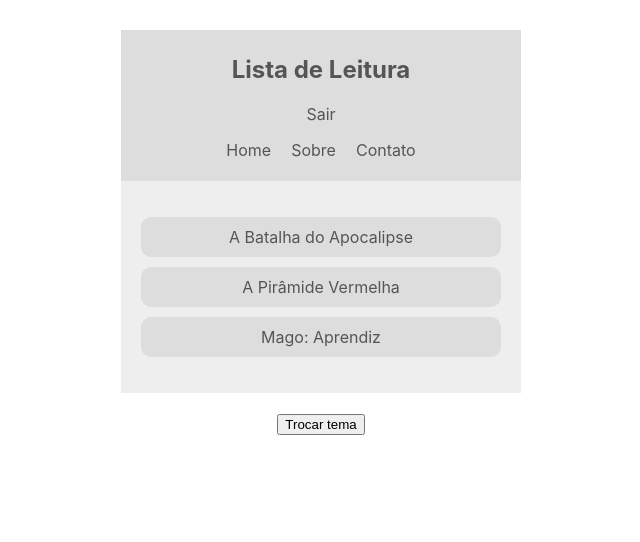
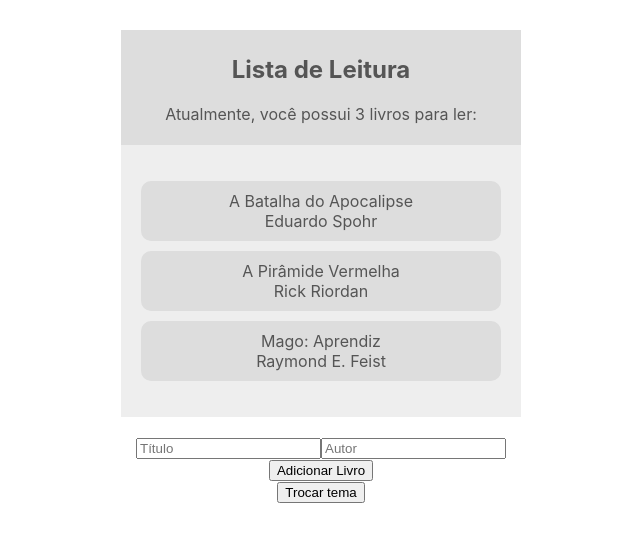
Before and after one commit to Matheuslm10/reading-list, a React (Create React App) app in the folder reading-list/: page / in a window 1280 px wide. Shown: the top 542 px of the page, without its empty margins (319-959 px from the left). Built offline with nearby package versions, Linux system fonts and the light colour scheme.

Commit message:
Feature de adicionar novo livro

```diff
--- a/reading-list/package.json
+++ b/reading-list/package.json
@@ -8,7 +8,8 @@
     "@testing-library/user-event": "^7.2.1",
     "react": "^16.13.1",
     "react-dom": "^16.13.1",
-    "react-scripts": "3.4.1"
+    "react-scripts": "3.4.1",
+    "uuid": "^8.0.0"
   },
   "scripts": {
     "start": "react-scripts start",
--- a/reading-list/src/App.js
+++ b/reading-list/src/App.js
@@ -3,21 +3,20 @@ import BookList from "./components/BookList";
 import Navbar from "./components/Navbar";
 import ThemeContextProvider from "./contexts/ThemeContext";
 import ThemeToggle from "./components/ThemeToggle";
-import AuthContextProvider from "./contexts/AuthContext";
 import BookContextProvider from "./contexts/BookContext";
+import NewBookForm from "./components/NewBookForm";
 
 function App() {
   return (
     <div className="App">
-      <AuthContextProvider>
-        <ThemeContextProvider>
+      <ThemeContextProvider>
+        <BookContextProvider>
           <Navbar />
-          <BookContextProvider>
-            <BookList />
-          </BookContextProvider>
-          <ThemeToggle />
-        </ThemeContextProvider>
-      </AuthContextProvider>
+          <BookList />
+          <NewBookForm />
+        </BookContextProvider>
+        <ThemeToggle />
+      </ThemeContextProvider>
     </div>
   );
 }
--- /dev/null
+++ b/reading-list/src/components/BookDetails.js
@@ -0,0 +1,14 @@
+import React, { useContext } from "react";
+import { BookContext } from "../contexts/BookContext";
+
+const BookDetails = ({ book, background }) => {
+  const { removeBook } = useContext(BookContext);
+  return (
+    <li onClick={() => removeBook(book.id)} style={{ background: background }}>
+      <div className="title">{book.title}</div>
+      <div className="author">{book.author}</div>
+    </li>
+  );
+};
+
+export default BookDetails;
--- a/reading-list/src/components/BookList.js
+++ b/reading-list/src/components/BookList.js
@@ -1,25 +1,29 @@
 import React, { useContext } from "react";
 import { ThemeContext } from "../contexts/ThemeContext";
 import { BookContext } from "../contexts/BookContext";
+import BookDetails from "./BookDetails";
 
 const BookList = () => {
   const { isLightTheme, light, dark } = useContext(ThemeContext);
   const { books } = useContext(BookContext);
   const theme = isLightTheme ? light : dark;
-  return (
+  return books.length ? (
     <div
       className="book-list"
       style={{ color: theme.syntax, background: theme.bg }}
     >
       <ul>
         {books.map((book) => {
-          return (
-            <li key={book.id} style={{ background: theme.ui }}>
-              {book.title}
-            </li>
-          );
+          return <BookDetails book={book} key={book.id} background={ theme.ui }/>;
         })}
       </ul>
+    </div>
+  ) : (
+    <div
+      className="book-list"
+      style={{ color: theme.syntax, background: theme.bg }}
+    >
+      Nenhum livro para ler por aqui.
     </div>
   );
 };
--- a/reading-list/src/components/Navbar.js
+++ b/reading-list/src/components/Navbar.js
@@ -1,20 +1,15 @@
 import React, { useContext } from "react";
 import { ThemeContext } from "../contexts/ThemeContext";
-import { AuthContext } from "../contexts/AuthContext";
+import { BookContext } from "../contexts/BookContext";
 
 const Navbar = () => {
-  const { isAuthenticated, toggleAuth } = useContext(AuthContext);
   const { isLightTheme, light, dark } = useContext(ThemeContext);
+  const { books } = useContext(BookContext);
   const theme = isLightTheme ? light : dark;
   return (
     <nav style={{ background: theme.ui, color: theme.syntax }}>
       <h1>Lista de Leitura</h1>
-      <div>{isAuthenticated ? "Entrar" : "Sair"}</div>
-      <ul>
-        <li>Home</li>
-        <li>Sobre</li>
-        <li>Contato</li>
-      </ul>
+      <p>Atualmente, você possui {books.length} livros para ler:</p>
     </nav>
   );
 };
--- /dev/null
+++ b/reading-list/src/components/NewBookForm.js
@@ -0,0 +1,37 @@
+import React, { useContext, useState } from "react";
+import { BookContext } from "../contexts/BookContext";
+
+const NewBookForm = () => {
+  const { addBook } = useContext(BookContext);
+  const [title, setTitle] = useState("");
+  const [author, setAuthor] = useState("");
+
+  const handleSubmit = (el) => {
+    el.preventDefault();
+    addBook(title, author);
+    setTitle("");
+    setAuthor("");
+  };
+
+  return (
+    <form onSubmit={handleSubmit}>
+      <input
+        type="text"
+        placeholder="Título"
+        value={title}
+        onChange={(el) => setTitle(el.target.value)}
+        required
+      />
+      <input
+        type="text"
+        placeholder="Autor"
+        value={author}
+        onChange={(el) => setAuthor(el.target.value)}
+        required
+      />
+      <input type="submit" value="Adicionar Livro" />
+    </form>
+  );
+};
+
+export default NewBookForm;
--- a/reading-list/src/contexts/AuthContext.js
+++ /dev/null
@@ -1,25 +0,0 @@
-import React, { Component, createContext } from "react";
-
-export const AuthContext = createContext();
-
-class AuthContextProvider extends Component {
-  state = {
-    isAuthenticated: false,
-  };
-  toggleAuth = () => {
-    this.ListeningStateChangedEvent({
-      isAuthenticated: !this.state.isAuthenticated,
-    });
-  };
-  render() {
-    return (
-      <AuthContext.Provider
-        value={{ ...this.state, toggleAuth: this.toggleAuth }}
-      >
-        {this.props.children}
-      </AuthContext.Provider>
-    );
-  }
-}
-
-export default AuthContextProvider;
--- a/reading-list/src/contexts/BookContext.js
+++ b/reading-list/src/contexts/BookContext.js
@@ -1,15 +1,22 @@
 import React, { createContext, useState } from "react";
+import { v1 as uuid } from "uuid";
 
 export const BookContext = createContext();
 
 const BookContextProvider = (props) => {
   const [books, setBooks] = useState([
-    { id: 1, title: "A Batalha do Apocalipse" },
-    { id: 2, title: "A Pirâmide Vermelha" },
-    { id: 3, title: "Mago: Aprendiz" },
+    { id: 1, title: "A Batalha do Apocalipse", author: "Eduardo Spohr" },
+    { id: 2, title: "A Pirâmide Vermelha", author: "Rick Riordan" },
+    { id: 3, title: "Mago: Aprendiz", author: "Raymond E. Feist" },
   ]);
+  const addBook = (title, author) => {
+    setBooks([...books, { title, author, id: uuid() }]);
+  };
+  const removeBook = (id) => {
+    setBooks(books.filter((book) => book.id !== id));
+  };
   return (
-    <BookContext.Provider value={{ books }}>
+    <BookContext.Provider value={{ books, addBook, removeBook }}>
       {props.children}
     </BookContext.Provider>
   );
```
Also changed, not shown: reading-list/src/contexts/ThemeContext.js (+9 -11 lines), 1 other file (tests, documents, lock files or other folders).
